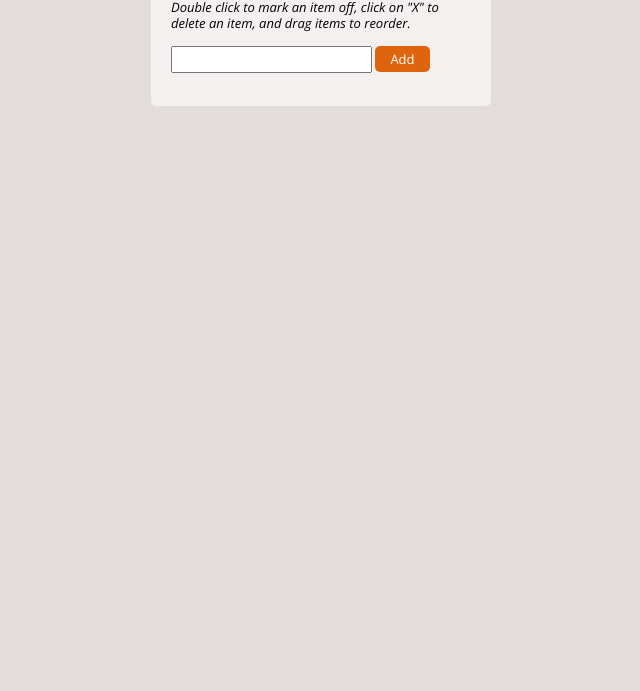
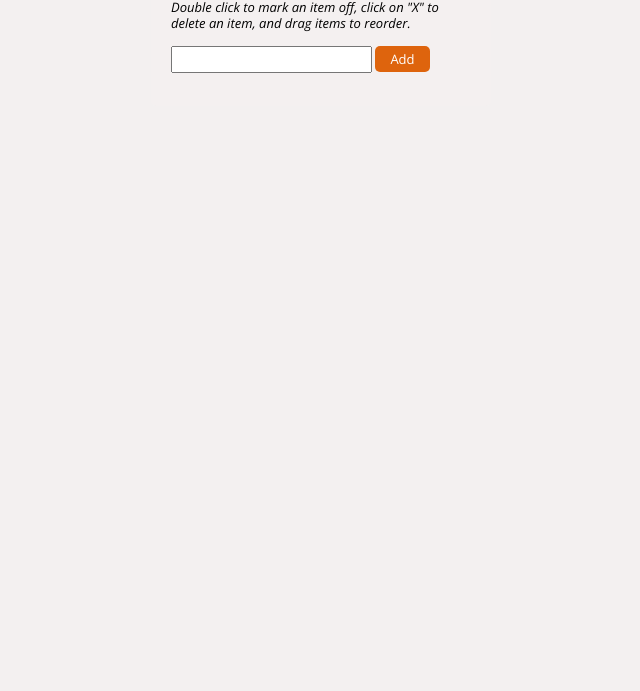
Before and after one commit to jmahanera/to-do-list-App, a plain HTML site: page index.html in a window 1280 px wide. Shown: the part 109-800 px from the top of the page, without its empty margins (319-959 px from the left). Drawn offline with nearby package versions, Linux system fonts and the light colour scheme.

Commit message:
Background color lightened

```diff
--- a/css/style.css
+++ b/css/style.css
@@ -3,7 +3,7 @@
 
 body {
 font: normal normal 13px/16px "Open Sans", sans-serif;
-background: #e2dcdc;
+background: #f3f0f0;
 }
 
 .container{
```
